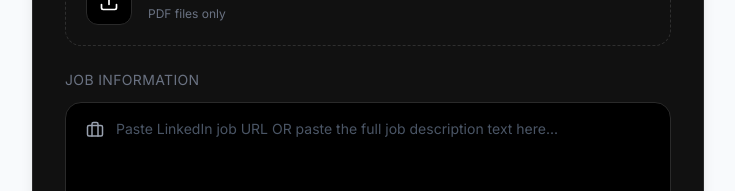
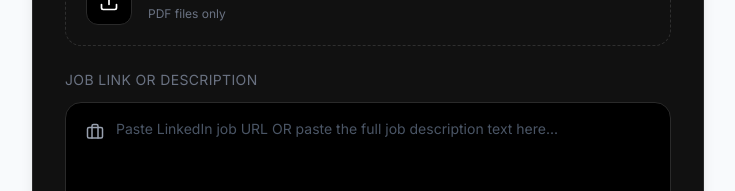
Before and after one commit to FatimaMansoorAhmed/Jobfitchecker, a Next.js app in the folder frontend/: page / in a window 1280 px wide. Shown: the part 299-490 px from the top of the page, without its empty margins (272-1007 px from the left). Built offline with nearby package versions, Linux system fonts and the light colour scheme.

Commit message:
simplify to single input field for URL or JD

```diff
--- a/frontend/components/UploadForm.tsx
+++ b/frontend/components/UploadForm.tsx
@@ -17,14 +17,14 @@ export default function UploadForm({ onAnalyze, loading }: Props) {
     const trimmedInput = jobInput.trim();
     if (!trimmedInput) return alert("Please provide a LinkedIn URL or paste a job description.");
 
-    // Simple check: if it starts with http:// or https://, treat it as a URL
+    // Check agar input URL hai (starts with http:// or https://)
     const isUrl = /^https?:\/\//i.test(trimmedInput);
 
     if (isUrl) {
-      // Pass the input as the URL, and an empty string for text
+      // Agar URL hai tou jobUrl field me bhejdo
       onAnalyze(resume, trimmedInput, "");
     } else {
-      // Pass a placeholder URL, and the input as the job text description
+      // Agar text (JD) hai tou placeholder URL aur jobText me actual text bhejdo
       onAnalyze(resume, "https://placeholder.com", trimmedInput);
     }
   };
@@ -56,19 +56,19 @@ export default function UploadForm({ onAnalyze, loading }: Props) {
         </label>
       </div>
 
-      {/* Unified Job Input Field */}
+      {/* Single Unified Input Field */}
       <div className="mb-4">
         <label className="block text-sm text-gray-500 uppercase tracking-wide mb-3">
-          Job Information
+          Job Link or Description
         </label>
         <div className="flex gap-3 bg-black rounded-2xl px-5 py-4 border border-[#2a2a2a] focus-within:border-white/30 transition-all duration-300">
-          <Briefcase size={18} className="text-gray-400 shrink-0 mt-0.5" />
+          <Briefcase size={18} className="text-gray-400 shrink-0 mt-1" />
           <textarea
             placeholder="Paste LinkedIn job URL OR paste the full job description text here..."
             value={jobInput}
             onChange={(e) => setJobInput(e.target.value)}
             rows={4}
-            className="bg-transparent text-white text-sm w-full outline-none placeholder:text-gray-600 resize-y min-h-[45px]"
+            className="bg-transparent text-white text-sm w-full outline-none placeholder:text-gray-600 resize-y min-h-[60px]"
           />
         </div>
       </div>
```
